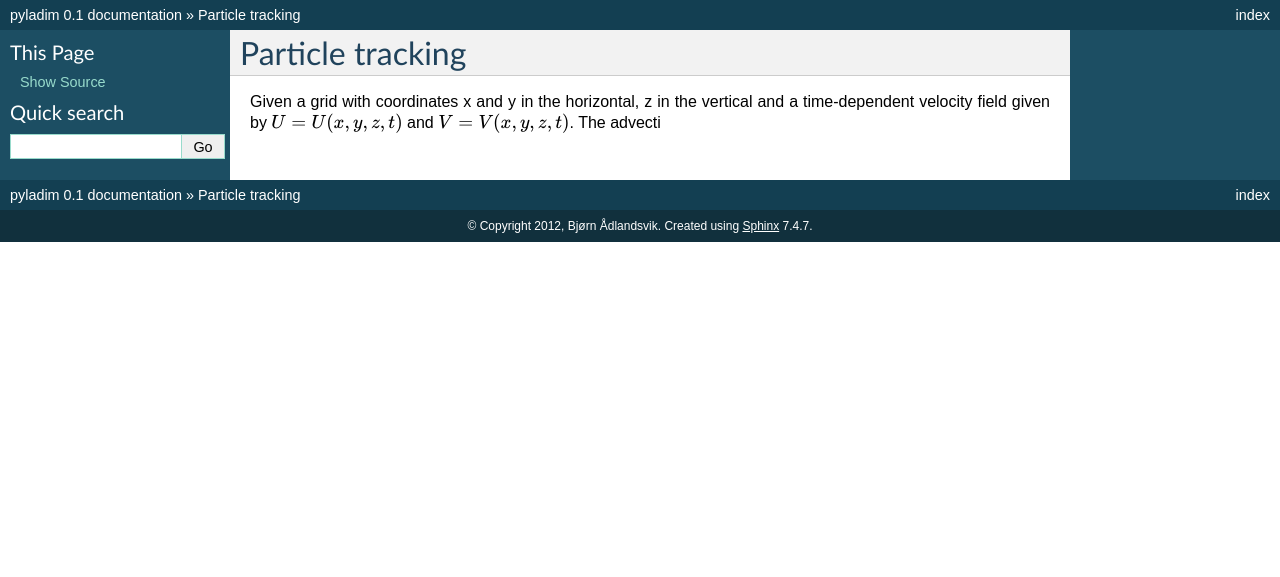
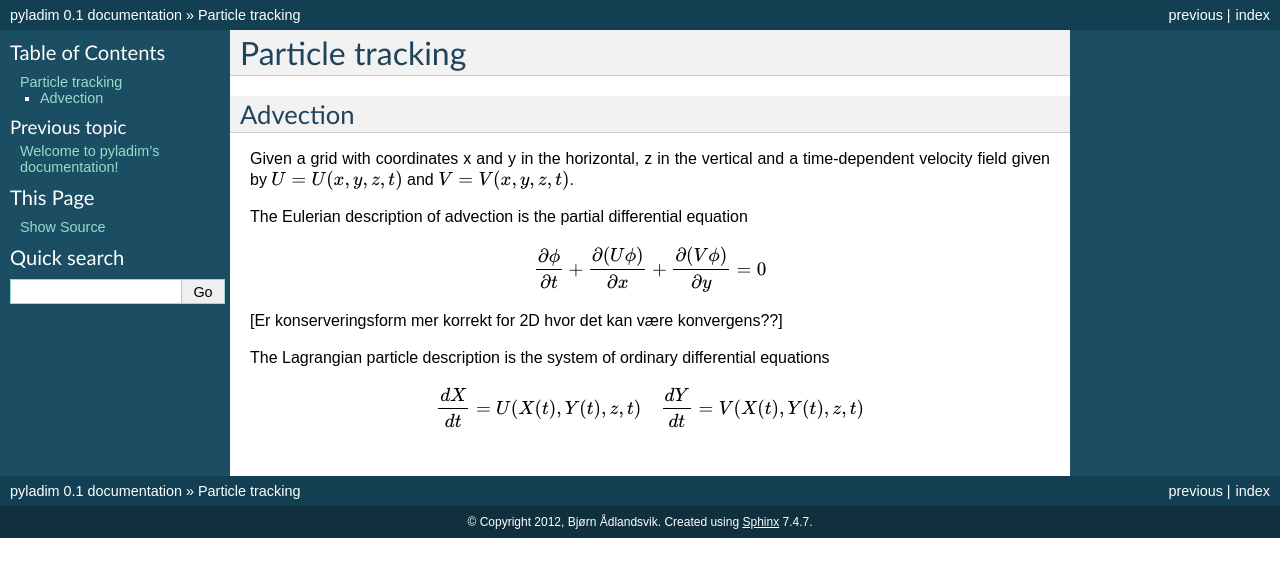
Before and after one commit to bjornaa/ladim1, a Sphinx documentation site: the page built from doc/source/tracking.rst, in a window 1280 px wide. Shown: the top 577 px of the page. Built offline with Sphinx 7.4.7, drawn with Linux system fonts in a browser that asks for light colours.

Commit message:
Added some documentation

```diff
--- a/doc/source/index.rst
+++ b/doc/source/index.rst
@@ -11,6 +11,7 @@ Contents:
 .. toctree::
    :maxdepth: 2
 
+   tracking.rst
 
 
 Indices and tables
--- a/doc/source/tracking.rst
+++ b/doc/source/tracking.rst
@@ -1,7 +1,25 @@
 Particle tracking
 =================
+
+Advection
+---------
 
 Given a grid with coordinates x and y in the horizontal, z in the
 vertical and a time-dependent velocity field
 given by :math:`U = U(x,y,z,t)` and :math:`V = V(x,y,z,t)`.
-The advecti
+
+The Eulerian description of advection is the partial differential
+equation
+
+.. math:: \frac{\partial \phi}{\partial t}
+             + \frac{\partial(U \phi)}{\partial x}
+             + \frac{\partial(V \phi)}{\partial y} = 0
+
+[Er konserveringsform mer korrekt for 2D hvor det kan være
+konvergens??]
+
+The Lagrangian particle description is the system of ordinary
+differential equations
+
+.. math:: \frac{d X}{d t} = U(X(t), Y(t), z, t) \quad
+          \frac{d Y}{d t} = V(X(t), Y(t), z, t)
```
